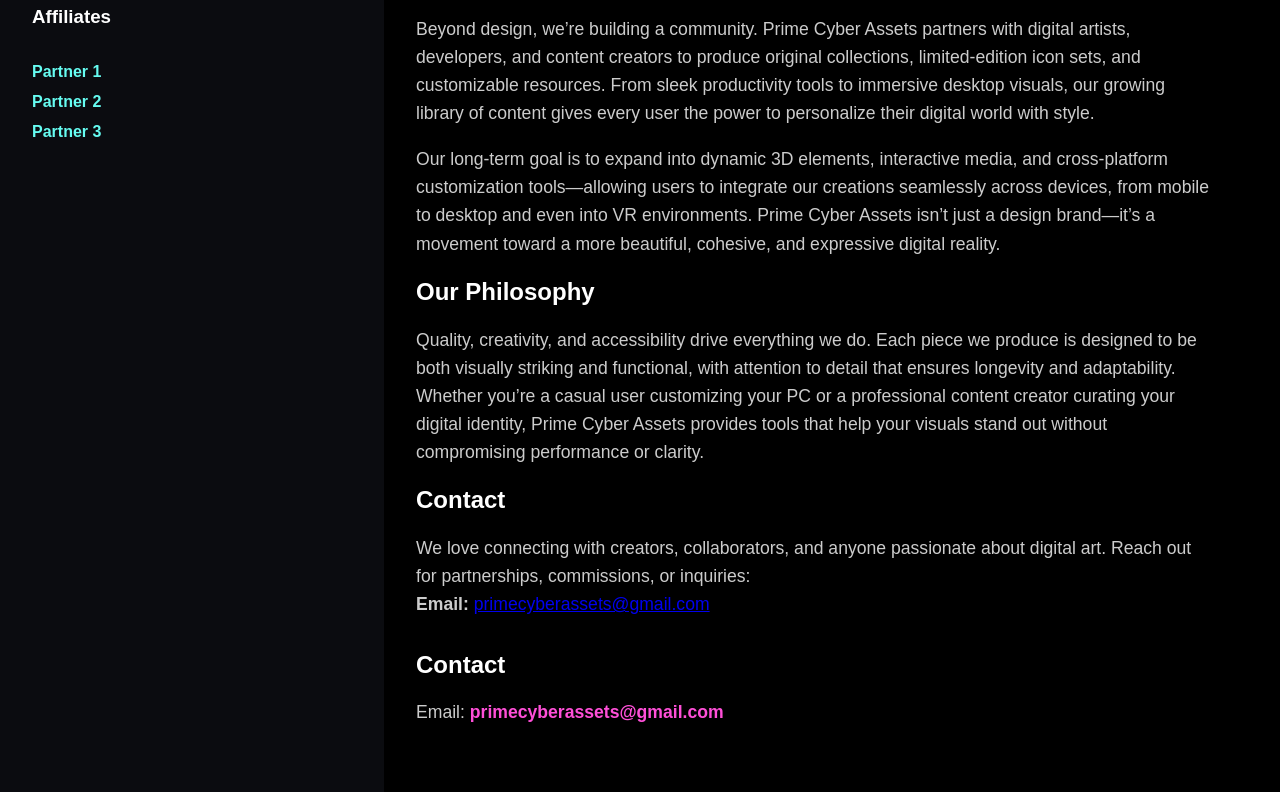
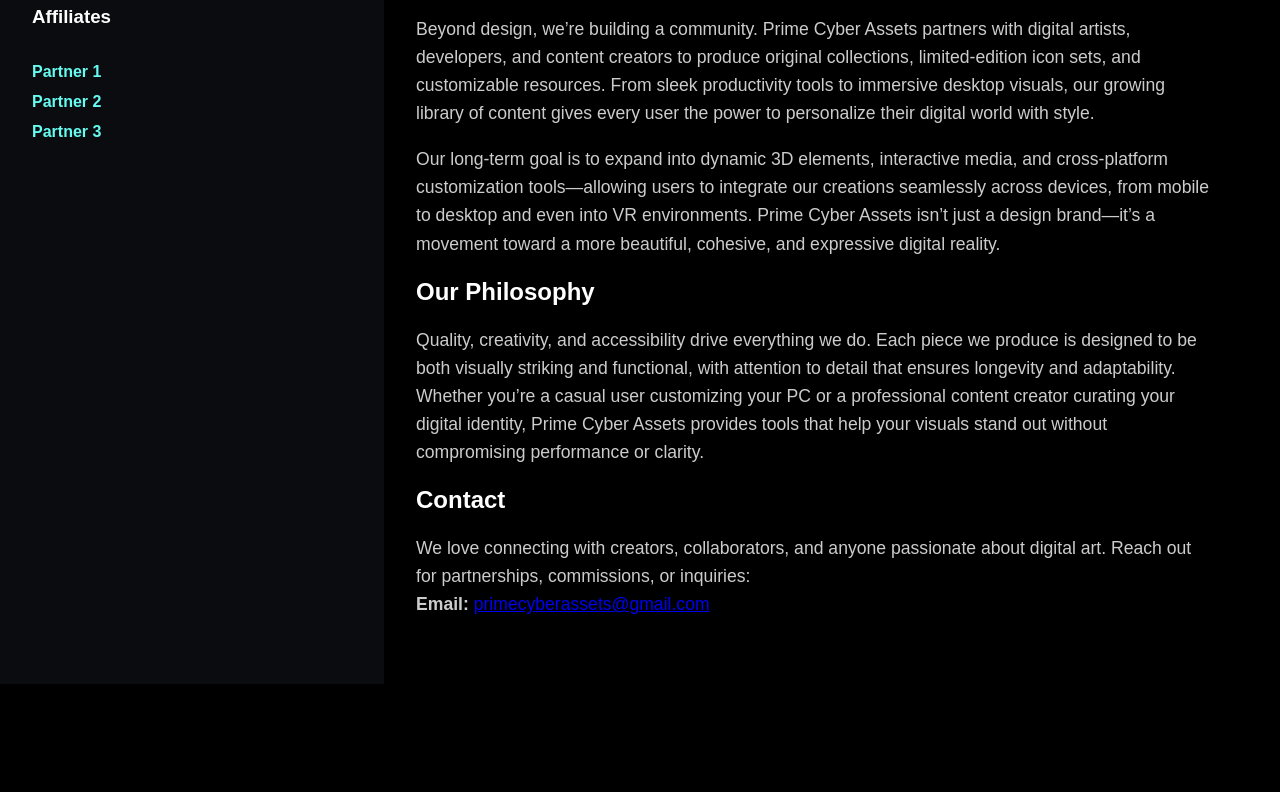
Before and after one commit to primecyberassets/primecyberassets.github.io, a plain HTML site: page index.html in a window 1280 px wide. Shown: the part 408-1200 px from the top of the page. After the commit the page ends 1092 px from the top, so only its background shows below. Drawn offline with Linux system fonts and the light colour scheme.

Commit message:
Update index.html

```diff
--- a/index.html
+++ b/index.html
@@ -153,10 +153,5 @@
   <br>
   <strong>Email:</strong> <a href="mailto:primecyberassets@gmail.com">primecyberassets@gmail.com</a>
 </p>
-    <div class="contact">
-      <h2>Contact</h2>
-      <p>Email: <a href="mailto:primecyberassets@gmail.com">primecyberassets@gmail.com</a></p>
-    </div>
-  </div>
 </body>
 </html>
```
